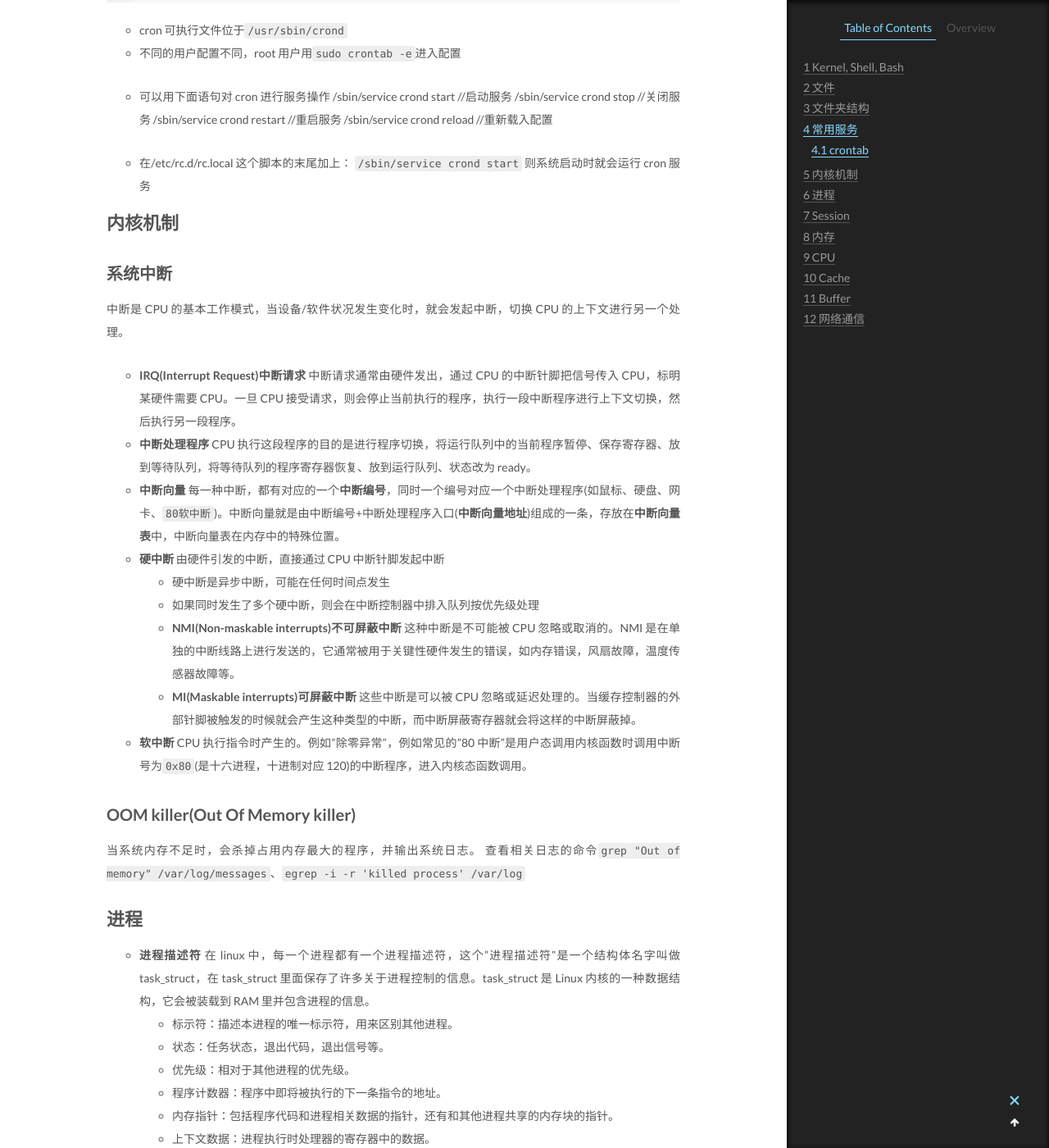
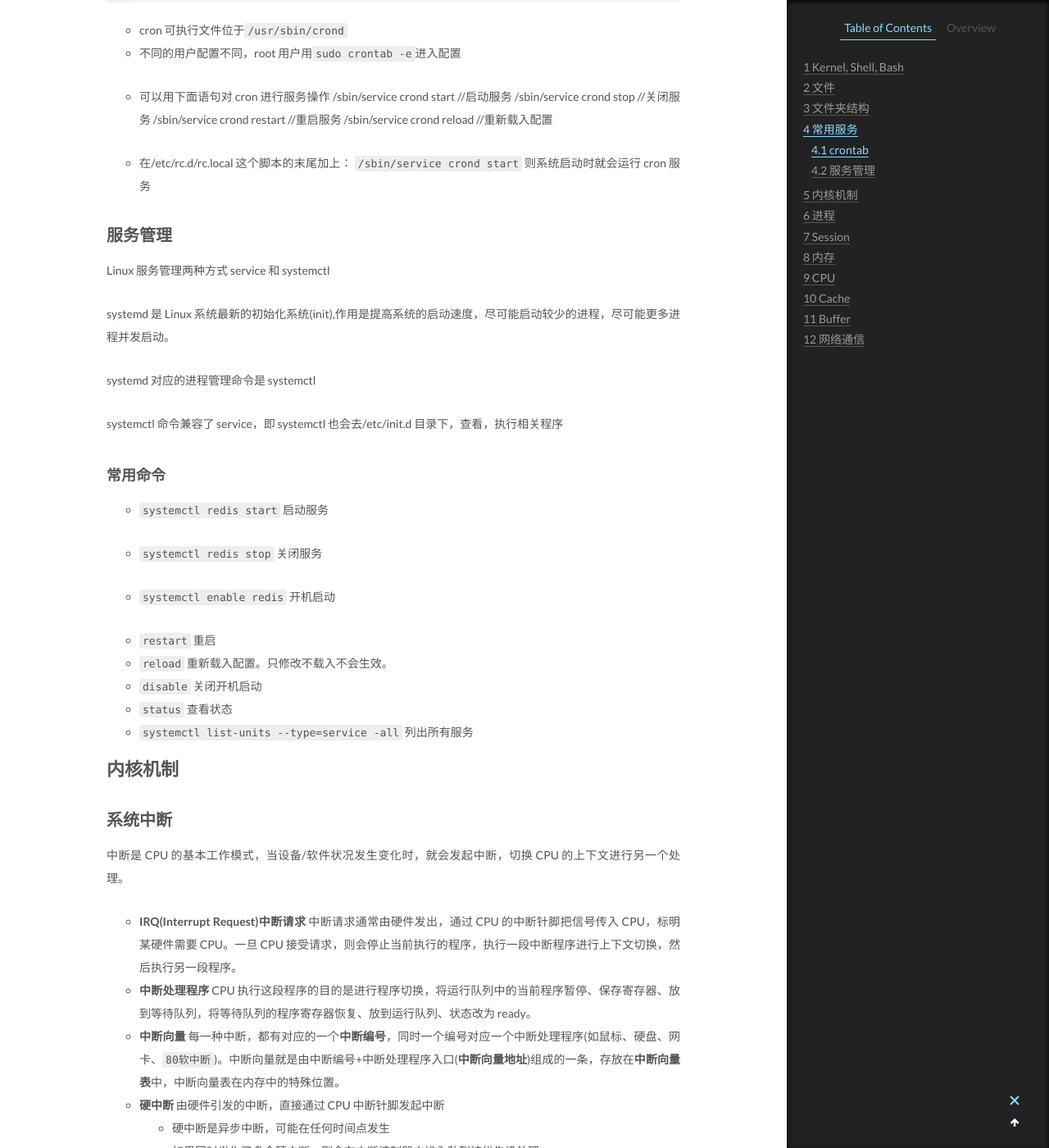
Before and after one commit to CodeHunter2006/CodeHunter2006.github.io, a Jekyll site: the page built from _posts/2019-11-16-Linux_basic.md, in a window 1280 px wide and 1400 px high, scrolled down 3140 px. Shown: the whole window at 82% size. Built offline with Jekyll 4.4.1, drawn with Linux system fonts in a browser that asks for light colours.

Commit message:
doc: add contents

```diff
--- a/_posts/2019-11-16-Linux_basic.md
+++ b/_posts/2019-11-16-Linux_basic.md
@@ -97,6 +97,33 @@ cron 是 Linux 自带的 service 提供定时执行命令的功能，类似 Wind
 - 在/etc/rc.d/rc.local 这个脚本的末尾加上：
   `/sbin/service crond start`
   则系统启动时就会运行 cron 服务
+
+## 服务管理
+
+Linux 服务管理两种方式 service 和 systemctl
+
+systemd 是 Linux 系统最新的初始化系统(init),作用是提高系统的启动速度，尽可能启动较少的进程，尽可能更多进程并发启动。
+
+systemd 对应的进程管理命令是 systemctl
+
+systemctl 命令兼容了 service，即 systemctl 也会去/etc/init.d 目录下，查看，执行相关程序
+
+### 常用命令
+
+- `systemctl redis start`
+  启动服务
+
+- `systemctl redis stop`
+  关闭服务
+
+- `systemctl enable redis`
+  开机启动
+
+- `restart` 重启
+- `reload` 重新载入配置。只修改不载入不会生效。
+- `disable` 关闭开机启动
+- `status` 查看状态
+- `systemctl list-units --type=service -all` 列出所有服务
 
 # 内核机制
 
```
Also changed, not shown: _posts/2019-10-27-VSCode.md (+3 -1 lines), _posts/2022-08-07-English_scene_life_communicate.md (+5 -0 lines), _posts/2022-08-14-Linux_SSH.md (+11 -0 lines), _posts/2023-03-25-IPv6_Basic.md (added, +144 -0 lines), assets/images/2023-03-25-IPv6_Basic_1.webp (added).
